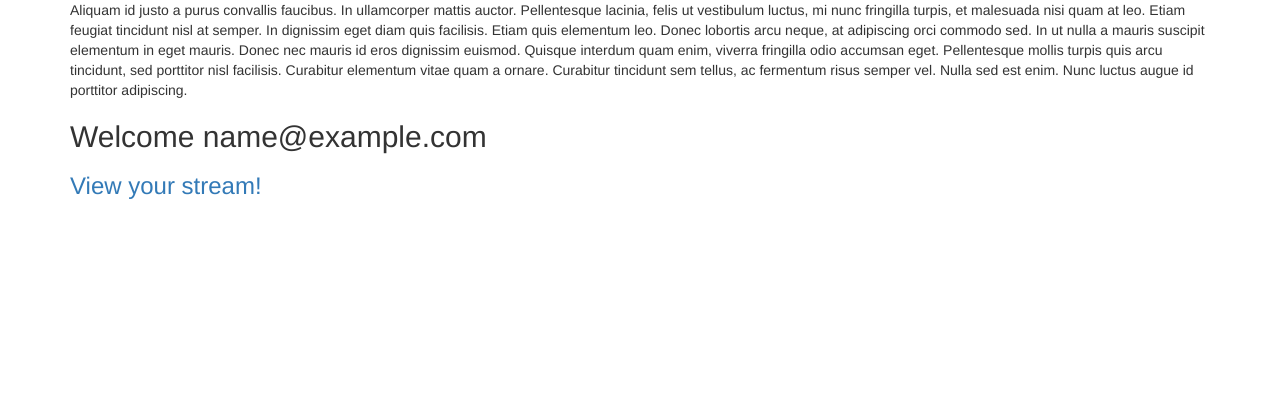
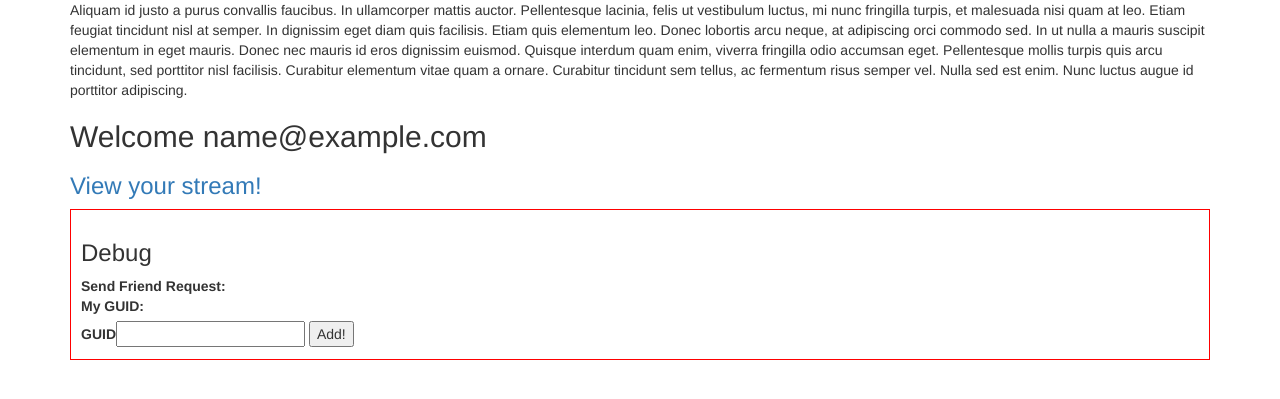
Before and after one commit to Solanar/CMPUT410-Project, a Django app: page / in a window 1280 px wide. Shown: the part 130-529 px from the top of the page. Run offline with Django 3.2, Linux system fonts and the light colour scheme; the visitor is signed in with stand-in values (Sample User, id 1); some libraries are stand-ins or nearby versions.

Commit message:
Change to allow for friend requests

```diff
--- /dev/null
+++ b/DisSoNet/static/debug.js
@@ -0,0 +1,12 @@
+$(document).on('ready', function(){
+
+	if($('#debugFriendMyGuid').length > 0){
+		AUTHENTICATED_USER = $('#debugFriendMyGuid').text();
+		console.log(AUTHENTICATED_USER);
+	}
+
+	$('#debugFriendBtn').on('click', function(){
+		console.log("debug friend request");
+		processFriend($('#debugFriendInput').val(), "accept", console.log);
+	});
+});
--- a/DisSoNet/static/global.js
+++ b/DisSoNet/static/global.js
@@ -32,24 +32,19 @@ function processFriend(friendid, action, callback){
 		//should validate author id serverside
 		var data = {"query":"friendrequest",
 						"author":{
-						"id": AUTHENTICATED_USER,
-						"host":"http://127.0.0.1:5454/",
-						"displayname":"Greg"
+							"id": AUTHENTICATED_USER,
 						},
-						"friend": 	{
-						                 "id":friendid,
-						                 "host":"http://127.0.0.1:5454/",
-						                 "displayname":"Lara",
-						                 "url":"http://127.0.0.1:5454/author/" + friendid
+						"friend": 	{ "author" : {
+						                 "id":friendid
 						            }
-						}
-		$.post('/friendrequest', data, callback);
+						}}
+		$.post('/friendrequest/', data, callback);
 
 	}else{
 		//reject friend request, need a function
 		$.ajax({
 		  type: "DELETE",
-		  url: "/friends/"+AUTHENTICATED_USER+"/"+friendid,
+		  url: "/friends/"+AUTHENTICATED_USER+"/"+friendid+"/",
 		  success: callback
 		});
 	}
--- a/DisSoNet/templates/base.html
+++ b/DisSoNet/templates/base.html
@@ -22,6 +22,8 @@
     <script src="//netdna.bootstrapcdn.com/bootstrap/3.1.1/js/bootstrap.min.js">
     </script>
     <script src="/static/global.js">
+    </script>
+    <script src="/static/debug.js">
     </script>
     {% block headext %}{% endblock %}
   </head>
--- a/DisSoNet/templates/index.html
+++ b/DisSoNet/templates/index.html
@@ -8,6 +8,15 @@
 {% if user.is_authenticated %}
 	<h2>Welcome {{user.get_username}}</h2>
 	<h3><a href="/stream">View your stream!</a></h3>
+
+<div style="border:1px solid red; padding: 10px">
+	<h3>Debug</h3>
+	<strong>Send Friend Request:</strong><br />
+	<label>My GUID:</label><span id="debugFriendMyGuid">{{user.guid}}</span><br />
+	<label>GUID</label><input type="text" id="debugFriendInput">
+	<button id="debugFriendBtn">Add!</button>
+</div>
+
 {% else %}
 	<h2>Have an account?
 		<button class="btn btn-primary btn-lg" data-toggle="modal" data-target="#login">
```
